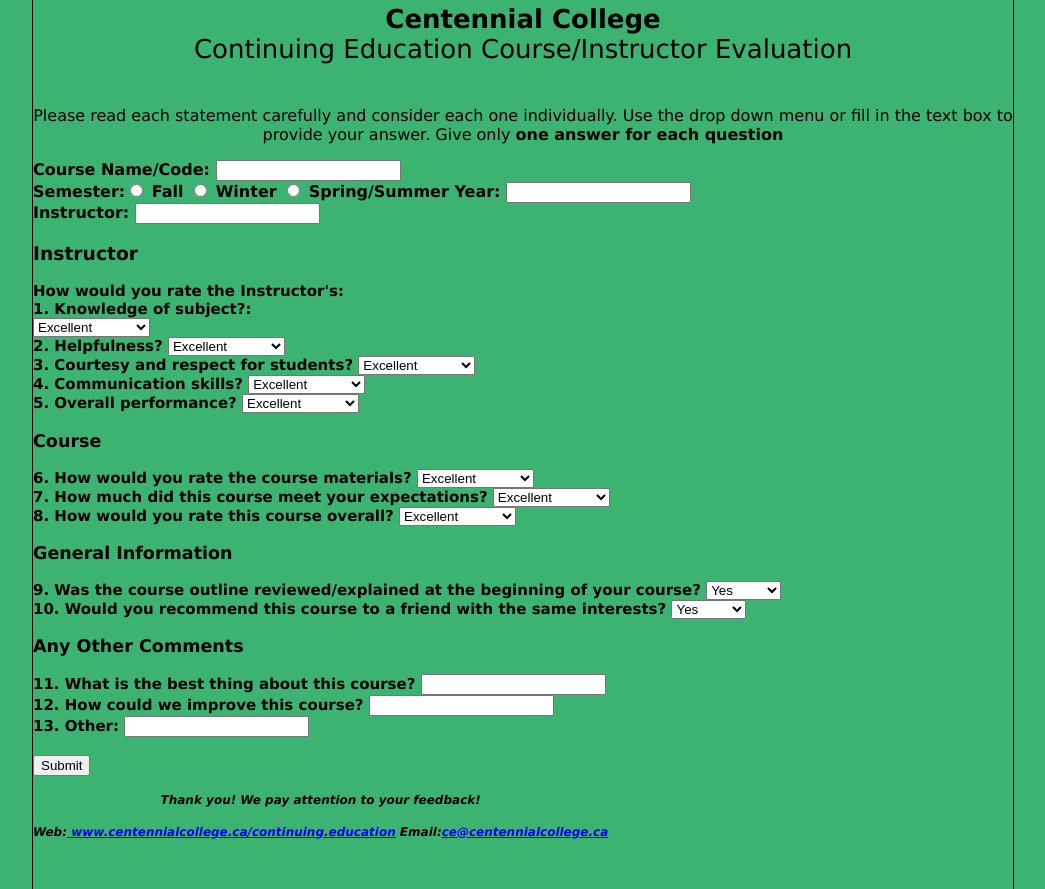
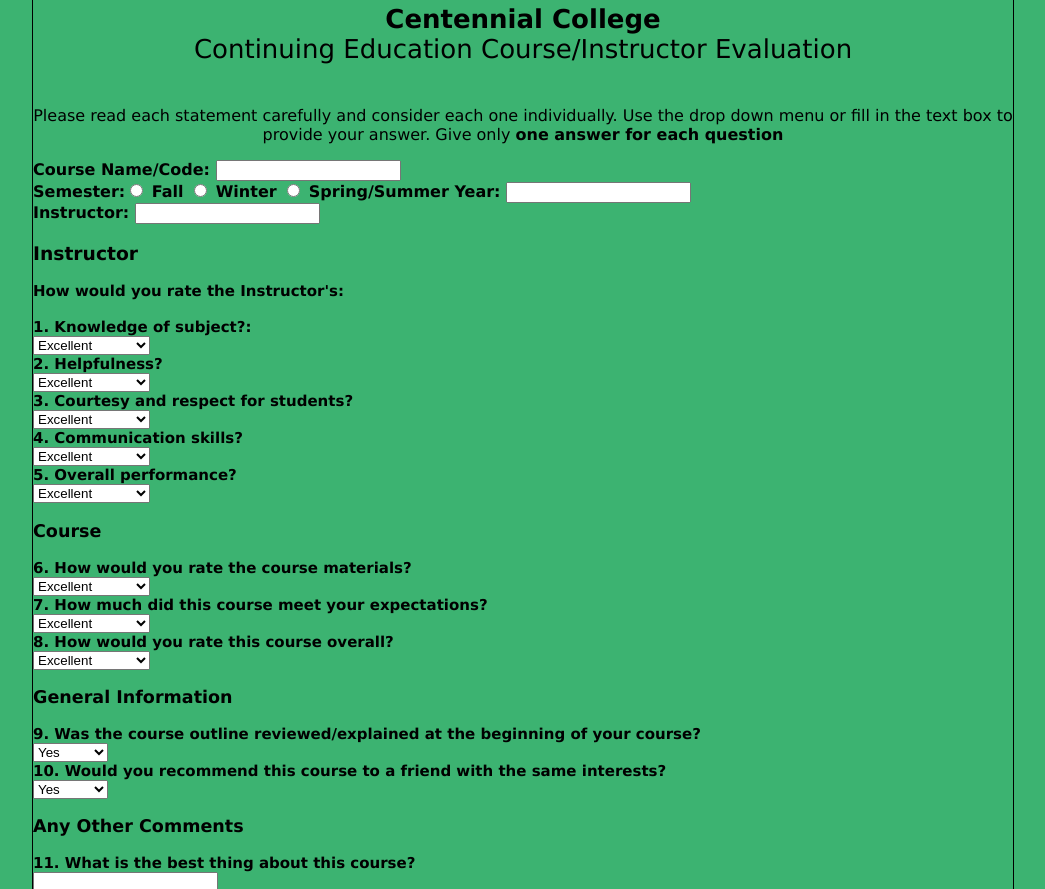
Before and after one commit to xpoobx/dante3, a plain HTML site: page index.html in a window 1280 px wide. Shown: the part 58-947 px from the top of the page, without its empty margins (117-1162 px from the left). Drawn offline with Linux system fonts and the light colour scheme.

Commit message:
Update styling.css

```diff
--- a/styling.css
+++ b/styling.css
@@ -16,7 +16,6 @@
 
 p {text-align: center;}
 
-div {text-align: center; display: inline-block; text-align: left;}
 
 html, body {
     height: 100%;
```
